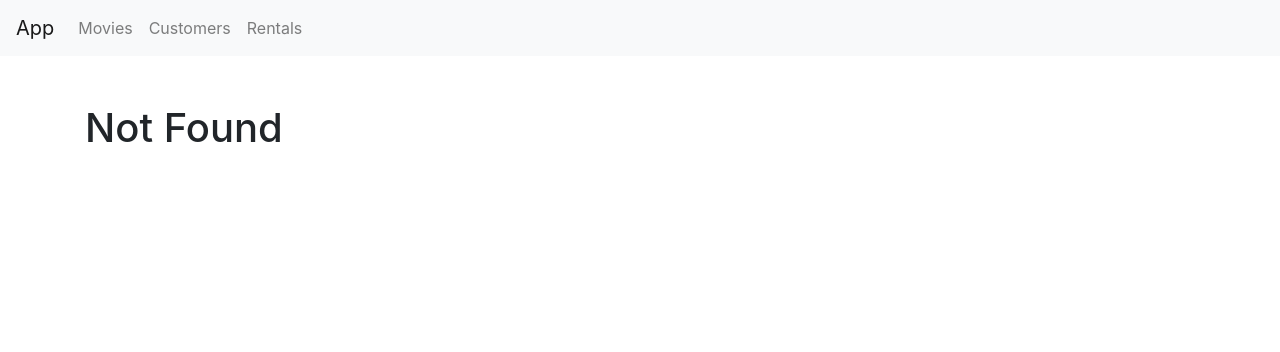
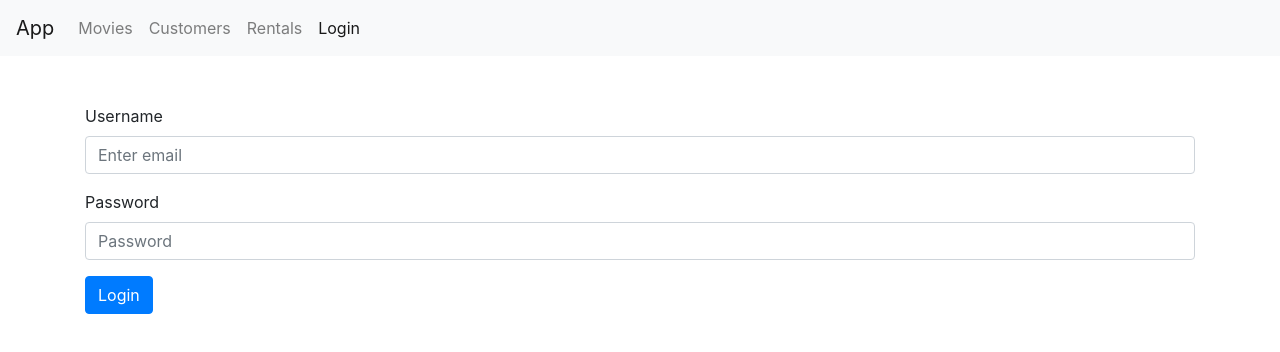
Before and after one commit to ShanuSaini/react, a React (Create React App) app in the folder lp3/: page /login in a window 1280 px wide. Before the commit this address led to /not-found. Shown: the top 352 px of the page. Built offline with nearby package versions, Linux system fonts and the light colour scheme.

Commit message:
Adding Login form
Adding Login form

```diff
--- a/lp3/src/App.js
+++ b/lp3/src/App.js
@@ -6,6 +6,7 @@
 import Movies from "./components/movies";
 import Customers from './components/customers';
 import Rentals from './components/rentals';
+import LoginForm from './components/loginForm';
 import NotFound from './components/notFound';
 import NavBar from './components/navBar';
 
@@ -15,7 +16,8 @@
       <NavBar />
       <main className="container pt-5">
         <Switch>
-          <Route path="/movies/:id" component={MovieForm}></Route>
+        <Route path="/login" component={LoginForm}></Route>
+        <Route path="/movies/:id" component={MovieForm}></Route>
           <Route path="/movies" component={Movies}></Route>
           <Route path="/customers" component={Customers}></Route>
           <Route path="/rentals" component={Rentals}></Route>
--- /dev/null
+++ b/lp3/src/components/loginForm.jsx
@@ -0,0 +1,21 @@
+import React, { Component } from 'react';
+
+class LoginForm extends Component {
+    render() {
+        return (
+            <form>
+                <div className="form-group">
+                    <label htmlFor="username">Username</label>
+                    <input type="email" className="form-control" id="username" placeholder="Enter email" />
+                </div>
+                <div className="form-group">
+                    <label htmlFor="password">Password</label>
+                    <input type="password" className="form-control" id="password" placeholder="Password" />
+                </div>
+                <button type="submit" className="btn btn-primary">Login</button>
+            </form>
+        );
+    }
+}
+
+export default LoginForm;
--- a/lp3/src/components/navBar.jsx
+++ b/lp3/src/components/navBar.jsx
@@ -15,6 +15,7 @@
                     <NavLink className="nav-item nav-link" to="/movies">Movies</NavLink>
                     <NavLink className="nav-item nav-link" to="/customers">Customers</NavLink>
                     <NavLink className="nav-item nav-link" to="/rentals">Rentals</NavLink>
+                    <NavLink className="nav-item nav-link" to="/login">Login</NavLink>
                 </div>
             </div>
         </nav>
```
